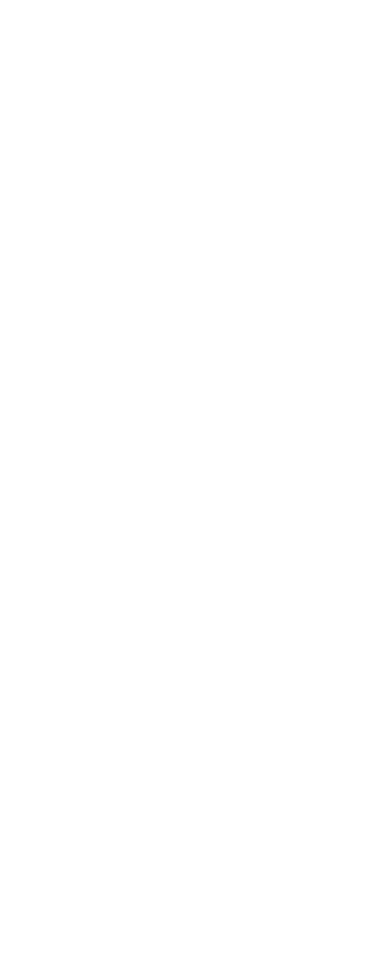
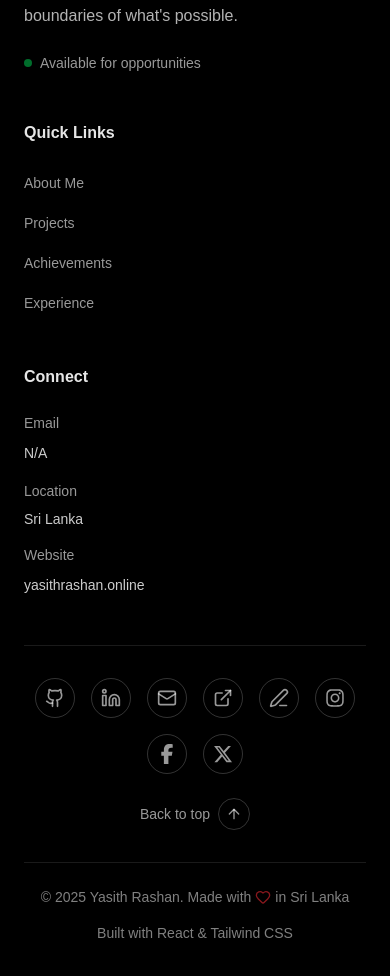
Before and after one commit to yasithrashan/portfolio-yasith-rashan, a Next.js app in the folder my-portfolio/: page / in a window 390 px wide. Shown: the part 8189-9165 px from the top of the page. Before the commit the page ends 7965 px from the top, so only its background shows below. Built offline with nearby package versions, Linux system fonts and the light colour scheme.

Commit message:
Removed CertificatesAchievements, added Achievements and Footer components

```diff
--- /dev/null
+++ b/my-portfolio/src/app/components/Footer.tsx
@@ -0,0 +1,172 @@
+'use client';
+
+import React from 'react';
+import { Github, Linkedin, Mail, ExternalLink, PenLine, Heart, ArrowUp } from 'lucide-react';
+import { FaInstagram, FaFacebookF, FaXTwitter } from 'react-icons/fa6';
+
+const Footer = () => {
+  const scrollToTop = () => {
+    window.scrollTo({ top: 0, behavior: 'smooth' });
+  };
+
+  const currentYear = new Date().getFullYear();
+
+  return (
+    <footer className="bg-black text-white border-t border-white/10">
+      <div className="max-w-7xl mx-auto px-6 sm:px-10 md:px-16 lg:px-24 py-16">
+
+        {/* Main Footer Content */}
+        <div className="grid grid-cols-1 md:grid-cols-2 lg:grid-cols-4 gap-12 mb-12">
+
+          {/* Brand Section */}
+          <div className="lg:col-span-2">
+            <div className="mb-6">
+              <h3 className="text-2xl font-bold mb-2">Yasith Rashan</h3>
+              <p className="text-white/60 text-sm uppercase tracking-wide">Software Engineer Intern</p>
+            </div>
+            <p className="text-white/70 leading-relaxed mb-6 max-w-md">
+              Passionate about crafting intelligent digital solutions that solve real-world problems.
+              Always exploring new technologies and pushing the boundaries of what's possible.
+            </p>
+            <div className="flex items-center space-x-2 text-white/60">
+              <span className="w-2 h-2 bg-green-500 rounded-full animate-pulse"></span>
+              <span className="text-sm">Available for opportunities</span>
+            </div>
+          </div>
+
+          {/* Quick Links */}
+          <div>
+            <h4 className="font-semibold mb-6 text-white/90">Quick Links</h4>
+            <ul className="space-y-3">
+              {[
+                { label: 'About Me', href: '#about' },
+                { label: 'Projects', href: '#projects' },
+                { label: 'Achievements', href: '#achievements' },
+                { label: 'Experience', href: '#experience' }
+              ].map(({ label, href }) => (
+                <li key={label}>
+                  <a
+                    href={href}
+                    className="text-white/60 hover:text-white transition-colors text-sm block py-1"
+                  >
+                    {label}
+                  </a>
+                </li>
+              ))}
+            </ul>
+          </div>
+
+          {/* Contact & Social */}
+          <div>
+            <h4 className="font-semibold mb-6 text-white/90">Connect</h4>
+            <div className="space-y-4">
+              <div>
+                <p className="text-white/60 text-sm mb-2">Email</p>
+                <a
+                  href=""
+                  className="text-white/80 hover:text-white transition-colors text-sm"
+                >
+                  N/A
+                </a>
+              </div>
+              <div>
+                <p className="text-white/60 text-sm mb-2">Location</p>
+                <p className="text-white/80 text-sm">Sri Lanka</p>
+              </div>
+              <div>
+                <p className="text-white/60 text-sm mb-2">Website</p>
+                <a
+                  href="https://www.yasithrashan.online"
+                  target="_blank"
+                  rel="noopener noreferrer"
+                  className="text-white/80 hover:text-white transition-colors text-sm"
+                >
+                  yasithrashan.online
+                </a>
+              </div>
+            </div>
+          </div>
+        </div>
+
+        {/* Social Links */}
+        <div className="flex flex-col sm:flex-row items-center justify-between py-8 border-t border-white/10">
+          <div className="flex flex-wrap justify-center sm:justify-start gap-4 mb-6 sm:mb-0">
+            {[{
+              href: 'https://github.com/yasithrashan',
+              icon: <Github className="w-5 h-5" />,
+              label: 'GitHub'
+            }, {
+              href: 'https://linkedin.com/in/yasith-rashan-a44b54295/',
+              icon: <Linkedin className="w-5 h-5" />,
+              label: 'LinkedIn'
+            }, {
+              href: '',
+              icon: <Mail className="w-5 h-5" />,
+              label: 'Email'
+            }, {
+              href: 'https://yasithrashan.online',
+              icon: <ExternalLink className="w-5 h-5" />,
+              label: 'Website'
+            }, {
+              href: 'https://medium.com/@y.rashan22',
+              icon: <PenLine className="w-5 h-5" />,
+              label: 'Medium'
+            }, {
+              href: 'https://instagram.com/yxsiya',
+              icon: <FaInstagram className="w-5 h-5" />,
+              label: 'Instagram'
+            }, {
+              href: 'https://facebook.com/profile.php?id=100087673762639',
+              icon: <FaFacebookF className="w-5 h-5" />,
+              label: 'Facebook'
+            }, {
+              href: 'https://x.com/yxsiya',
+              icon: <FaXTwitter className="w-5 h-5" />,
+              label: 'X'
+            }].map(({ href, icon, label }) => (
+              <a
+                key={label}
+                href={href}
+                aria-label={label}
+                target="_blank"
+                rel="noopener noreferrer"
+                className="w-10 h-10 border border-white/20 rounded-full flex items-center justify-center text-white/60 hover:border-white/40 hover:text-white hover:bg-white/5 transition-all duration-300"
+              >
+                {icon}
+              </a>
+            ))}
+          </div>
+
+          {/* Back to Top */}
+          <button
+            onClick={scrollToTop}
+            className="flex items-center space-x-2 text-white/60 hover:text-white transition-colors group"
+          >
+            <span className="text-sm">Back to top</span>
+            <div className="w-8 h-8 border border-white/20 rounded-full flex items-center justify-center group-hover:border-white/40 group-hover:bg-white/5 transition-all duration-300">
+              <ArrowUp className="w-4 h-4" />
+            </div>
+          </button>
+        </div>
+
+        {/* Bottom Bar */}
+        <div className="flex flex-col sm:flex-row items-center justify-between py-6 border-t border-white/10 text-sm text-white/50">
+          <div className="flex items-center space-x-1 mb-4 sm:mb-0">
+            <span>© {currentYear} Yasith Rashan. Made with</span>
+            <Heart className="w-4 h-4 text-red-500 animate-pulse" />
+            <span>in Sri Lanka</span>
+          </div>
+
+          <div className="flex items-center space-x-6">
+            <span>Built with React & Tailwind CSS</span>
+          </div>
+        </div>
+
+        {/* Decorative Elements */}
+        <div className="absolute left-1/2 transform -translate-x-1/2 bottom-0 w-24 h-px bg-gradient-to-r from-transparent via-white/20 to-transparent"></div>
+      </div>
+    </footer>
+  );
+};
+
+export default Footer;
--- a/my-portfolio/src/app/page.tsx
+++ b/my-portfolio/src/app/page.tsx
@@ -6,7 +6,8 @@
 };
 
 import AboutMe from "./components/AboutMe";
-import CertificatesAchievements from "./components/Achievements";
+import Achievements from "./components/Achievements";
+import Footer from "./components/Footer";
 import HeroSection from "./components/HeroSection";
 import Projects from "./components/Projects";
 
@@ -16,7 +17,8 @@
       <HeroSection />
       <AboutMe />
       <Projects />
-      <CertificatesAchievements />
+      <Achievements />
+      <Footer />
     </div>
   );
 }
```
